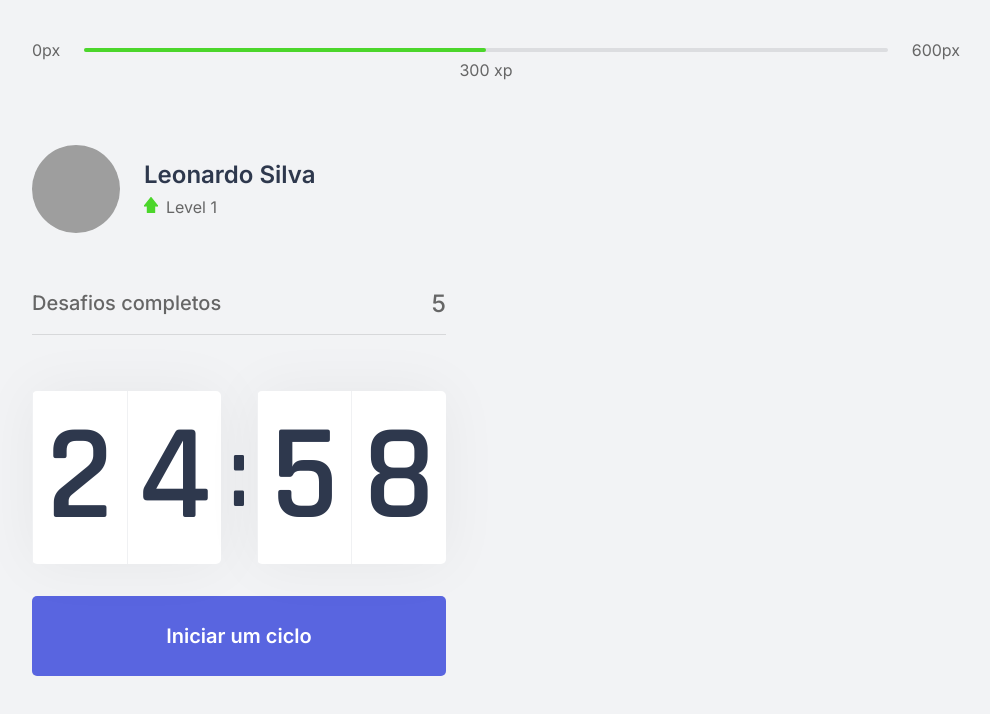
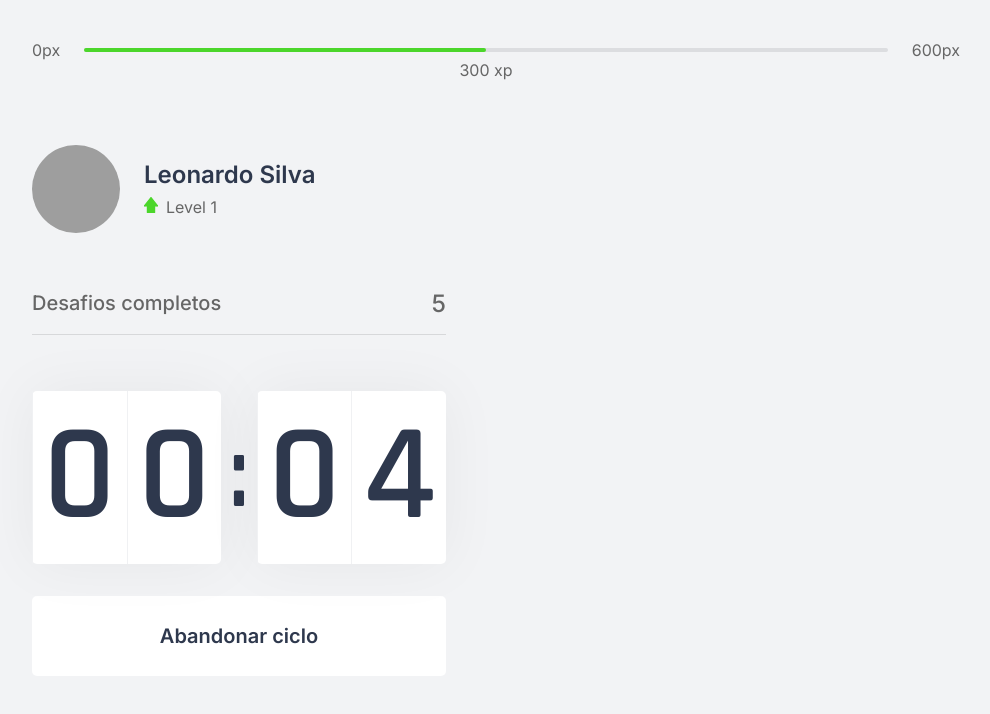
Before and after one commit to leosilva-dev/moveit, a Next.js app: page / in a window 1280 px wide. Both pictures are taken after a click on the button "Iniciar um ciclo". Shown: the top 714 px of the page, without its empty margins (144-1134 px from the left). Built offline with nearby package versions, Linux system fonts and the light colour scheme; grey boxes are pictures that could not be loaded.

Commit message:
finished contdown component

```diff
--- a/src/components/Countdown.tsx
+++ b/src/components/Countdown.tsx
@@ -1,10 +1,12 @@
 import { useState, useEffect } from 'react'
 import styles from '../styles/components/Countdown.module.css'
 
+let countdownTimeout: NodeJS.Timeout
 
 export function Countdown() {
-    const [time, setTime] = useState(25 * 60)
-    const [active, setActive] = useState(false)
+    const [time, setTime] = useState(0.1 * 60)
+    const [isActive, setisActive] = useState(false)
+    const [hasFinished, setHasFinished] = useState(false)
 
     const minutes = Math.floor(time / 60)
     const seconds = time % 60
@@ -13,16 +15,25 @@ export function Countdown() {
     const [secondLeft, secondRight] = String(seconds).padStart(2, '0').split('')
 
     function startCountDown() {
-        setActive(true)
+        setisActive(true)
+    }
+
+    function resetCountDown() {
+        clearTimeout(countdownTimeout)
+        setisActive(false)
+        setTime(0.1 * 60)
     }
 
     useEffect(() => {
-        if (active && time > 0) {
-            setTimeout(() => {
+        if (isActive && time > 0) {
+            countdownTimeout = setTimeout(() => {
                 setTime(time - 1)
             }, 1000)
+        } else if (isActive && time === 0) {
+            setHasFinished(true)
+            setisActive(false)
         }
-    }, [active, time])
+    }, [isActive, time])
 
     return (
         <div>
@@ -38,7 +49,33 @@ export function Countdown() {
                 </div>
             </div>
 
-            <button type="button" className={styles.countdownButton} onClick={startCountDown}>Iniciar um ciclo</button>
+            {hasFinished ? (
+                <button disabled className={styles.countdownButton}>
+                    Ciclo encerrado
+                </button>
+            ) : (
+                    <>
+                        {isActive ? (
+                            <button type="button" className={`${styles.countdownButton} ${styles.countdownButtonActive}`}
+                                onClick={resetCountDown}>
+                                Abandonar ciclo
+                            </button>
+                        ) : (
+                                <button type="button" className={styles.countdownButton} onClick={startCountDown}>
+                                    Iniciar um ciclo
+                                </button>
+                            )
+                        }
+                    </>
+                )
+            }
+
+
+
+
+
+
+
         </div>
 
     )
--- a/src/styles/components/Countdown.module.css
+++ b/src/styles/components/Countdown.module.css
@@ -56,6 +56,22 @@
     transition: background-color 0.2s;
 }
 
-.countdownButton:hover{
+.countdownButton:not(:disabled):hover{
     background: var(--blue-dark);
 }
+
+.countdownButtonActive{
+    background: var(--white);
+    color: var(--title);
+}
+
+.countdownButtonActive:not(:disabled):hover{
+    background: var(--red);
+    color: var(--white);
+}
+
+.countdownButton:disabled {
+    background: var(--white);
+    color: var(--text);
+    cursor: not-allowed;
+}
```
